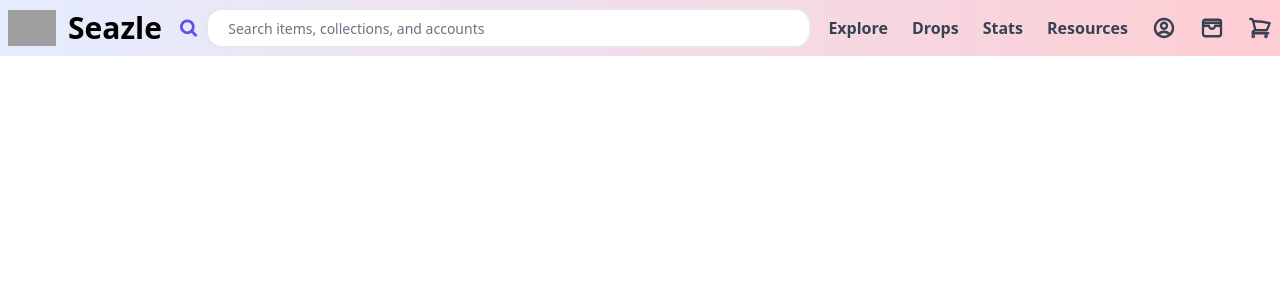
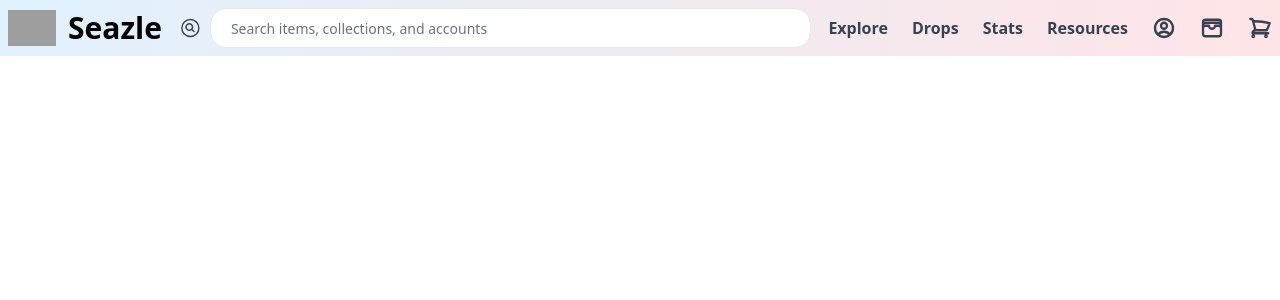
Before and after one commit to apcs-seazle/front-end, a Next.js app: page /home/components/navigationbar in a window 1280 px wide. Shown: the top 300 px of the page. Built offline with nearby package versions, Linux system fonts and the light colour scheme; grey boxes are pictures that could not be loaded; what web3 would draw is missing.

Commit message:
[update] navigation bar

```diff
--- a/pages/home/components/navigationbar.tsx
+++ b/pages/home/components/navigationbar.tsx
@@ -7,6 +7,7 @@ import WalletConnect from "./walletConnect";
 
 const NavigationBar = () => {
   const [searchValue, setSearchValue] = useState('');
+  const [isSearching, setIsSearching] = useState(false);
   const [isDropOpen, setDrop] = useState({'explore': false, 'profile': false,'wallet': false});
 
   const handleClickDropdown = (val:string) => setDrop({...isDropOpen, [val]: !isDropOpen[val as keyof typeof isDropOpen]})
@@ -21,7 +22,7 @@ const NavigationBar = () => {
   return (
     <div>
       {/* Navigation Bar */}
-      <nav className = "p-2 bg-gradient-to-r from-indigo-100 to-rose-200">
+      <nav className = "p-2 bg-gradient-to-r from-sky-100 to-rose-100">
         <div className="container flex flex-wrap items-center justify-between mx-auto">
           {/* Logo */}
           <a href="http://seazle.io" className="flex items-center">
@@ -30,12 +31,15 @@ const NavigationBar = () => {
           </a>
           {/* Search bar */}
           <div className="flex items-center relative mx-auto text-gray-600 w-1/2">
-            <svg xmlns="http://www.w3.org/2000/svg" fill="none" viewBox="0 0 24 24" strokeWidth={3.5} stroke="currentColor" className="w-5 h-5 text-indigo-600">
-              <path strokeLinecap="round" strokeLinejoin="round" d="M21 21l-5.197-5.197m0 0A7.5 7.5 0 105.196 5.196a7.5 7.5 0 0010.607 10.607z" />
+
+            <svg xmlns="http://www.w3.org/2000/svg" fill="none" viewBox="0 0 24 24" strokeWidth={`${isSearching ? 2.5 : 1.5}`} stroke="currentColor" className={`w-6 h-6 ${isSearching ? "text-cyan-400" : "text-gray-700"}`}>
+              <path strokeLinecap="round" strokeLinejoin="round" d="M15.75 15.75l-2.489-2.489m0 0a3.375 3.375 0 10-4.773-4.773 3.375 3.375 0 004.774 4.774zM21 12a9 9 0 11-18 0 9 9 0 0118 0z" />
             </svg>
-            <input id="search_box" onKeyDown={handleSearchBox} className="border-2 focus:outline-none focus:border-cyan-400 ml-2 border-gray-200 bg-white h-10 px-5 rounded-2xl text-sm w-full"
+            <input id="search_box" onKeyDown={handleSearchBox} className="focus:outline-none focus:ring-2 focus:ring-cyan-400 focus:border-cyan-400 ml-2 border-gray-200 bg-white h-10 px-5 rounded-2xl text-sm w-full"
               type="search" name="search" placeholder="Search items, collections, and accounts"
               onChange={(e) => setSearchValue(e.target.value)}
+              onFocus={()=> setIsSearching(true)}
+              onBlur={()=> setIsSearching(false)}
               value={searchValue}/>
           </div>
           {/* Menu Items */}
```
